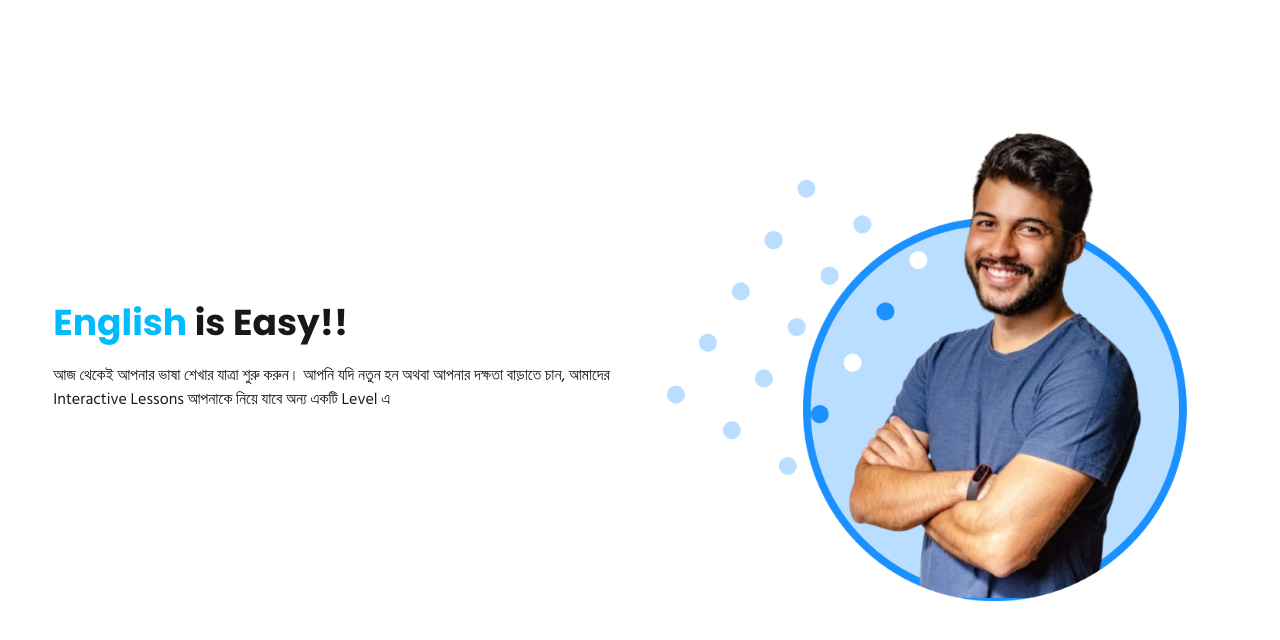
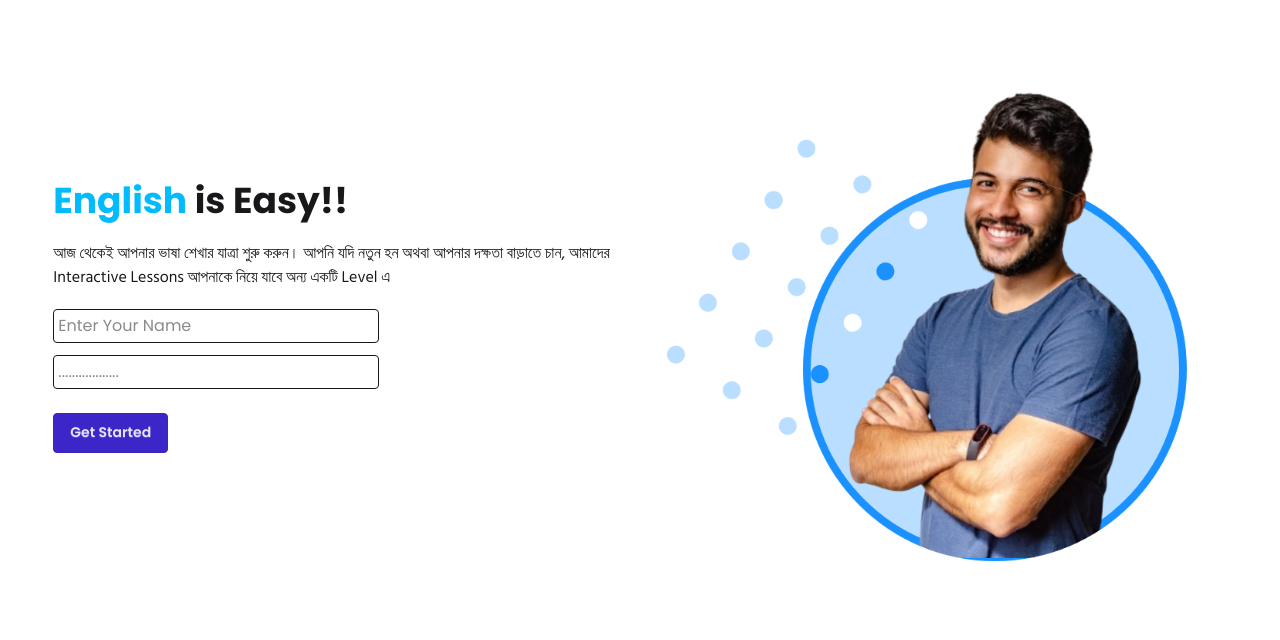
Before and after one commit to Shahriar004/Enlish-Janala, a plain HTML site: page index.html in a window 1280 px wide. Shown: the part 78-718 px from the top of the page. Drawn offline with nearby package versions, Linux system fonts and the light colour scheme.

Commit message:
some updates

```diff
--- a/index.html
+++ b/index.html
@@ -63,14 +63,23 @@
 </div>
     </header>
 
-    <section class="flex gap-10 justify-between items-center py-20 w-11/12 mx-auto flex-col-reverse md:flex-row text-center md:text-left">
+    <section class="flex gap-10 justify-between items-center py-10 w-11/12 mx-auto flex-col-reverse md:flex-row text-center md:text-left">
         <div class="content flex-1 space-y-5">
             <h2 class="text-4xl font-bold"><span class="text-[#00BCFF]">English</span> is Easy!!</h1>
             <p class="font-bangla">আজ থেকেই আপনার ভাষা শেখার যাত্রা শুরু করুন। আপনি যদি নতুন হন অথবা আপনার দক্ষতা বাড়াতে চান, আমাদের Interactive Lessons আপনাকে নিয়ে যাবে অন্য একটি Level এ</p>
+            <form action="" class="space-y-3">
+                <div class="space-y-3" >
+                    <input type="text" placeholder="Enter Your Name" class="rounded-[4px] p-1 " > <br>
+                    <input type="password" placeholder=".................." class="rounded-[4px] p-1 " ><br>
+                </div>
+            <input type="submit" value="Get Started" class="btn btn-active btn-primary mt-0">
+        </form>
         </div>
+
         <div class="image flex-1">
             <img src="./assets/hero-student.png" alt="">
         </div>
+
     </section>
 
 </body>
```
